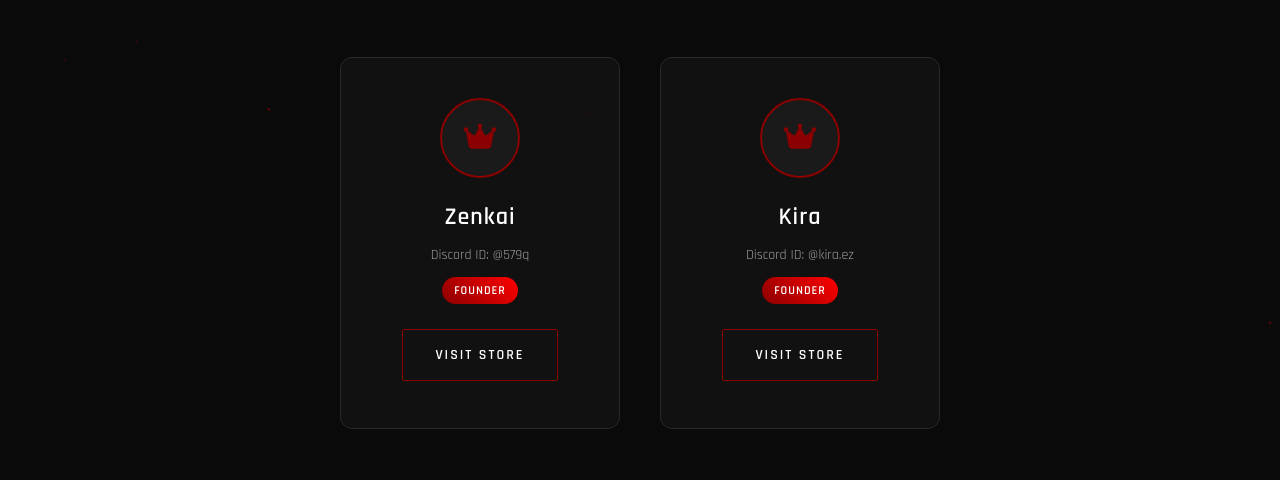
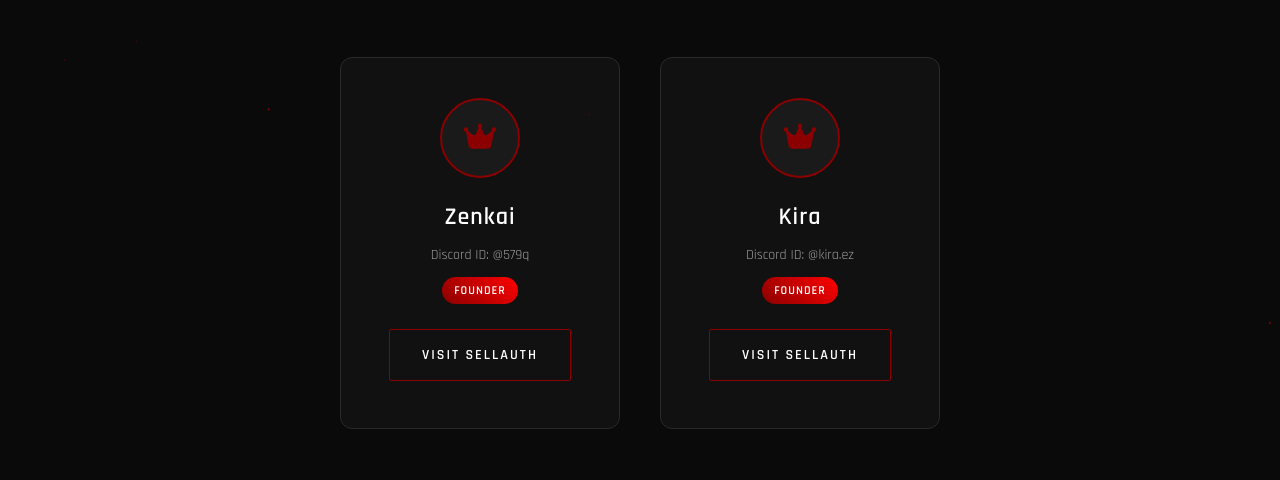
Before and after one commit to CodingWithCrystaL/zenkira.xyz, a plain HTML site: page index.html in a window 1280 px wide. Both pictures are taken after a click on the button "ENTER STORE". Shown: the part 320-800 px from the top of the page. Drawn offline with Linux system fonts and the light colour scheme.

Commit message:
Update index.html

```diff
--- a/index.html
+++ b/index.html
@@ -567,7 +567,7 @@
                     <div class="discord-id">Discord ID: @579q</div>
                     <div class="founder-badge">FOUNDER</div>
                 </div>
-                <a href="https://zenkai.mysellauth.com/" class="store-link">Visit Store</a>
+                <a href="https://zenkai.mysellauth.com/" class="store-link">Visit SellAuth</a>
             </div>
 
             <div class="store-card">
@@ -579,7 +579,7 @@
                     <div class="discord-id">Discord ID: @kira.ez</div>
                     <div class="founder-badge">FOUNDER</div>
                 </div>
-                <a href="https://kirashop27.mysellauth.com/" class="store-link">Visit Store</a>
+                <a href="https://kirashop27.mysellauth.com/" class="store-link">Visit SellAuth</a>
             </div>
         </div>
 
```
